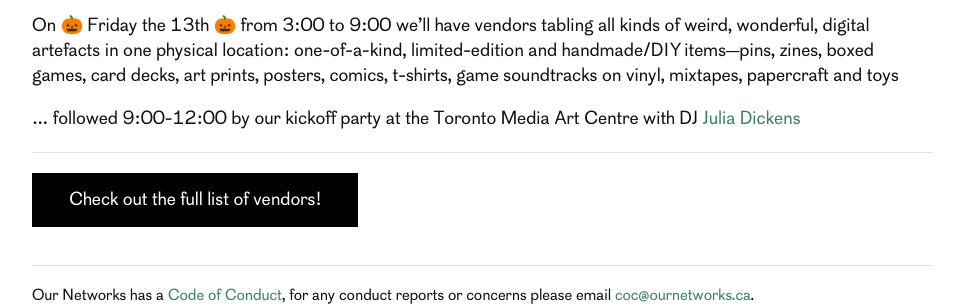
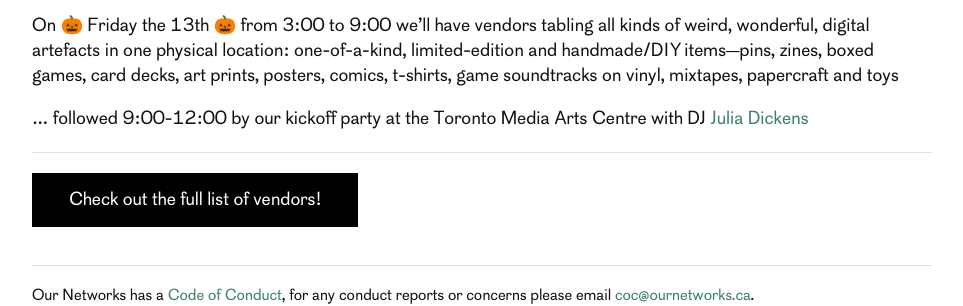
Before and after one commit to ournetworks/ournetworks.ca, a Jekyll site: the page built from yami-ichi.md, in a window 1280 px wide and 1084 px high. Shown: the part 679-985 px from the top of the window, without its empty margins (158-1121 px from the left). Built offline with Jekyll 4.4.1, drawn with Linux system fonts in a browser that asks for light colours.

Commit message:
link fix

```diff
--- a/yami-ichi.md
+++ b/yami-ichi.md
@@ -64,7 +64,7 @@
 
 On 🎃 Friday the 13th 🎃 from 3:00 to 9:00 we'll have vendors tabling all kinds of weird, wonderful, digital artefacts in one physical location: one-of-a-kind, limited-edition and handmade/DIY items—pins, zines, boxed games, card decks, art prints, posters, comics, t-shirts, game soundtracks on vinyl, mixtapes, papercraft and toys
 
-... followed 9:00-12:00 by our kickoff party at the Toronto Media Art Centre with DJ <a hred="https://soundcloud.com/the-loving-echo">Julia Dickens</a>
+... followed 9:00-12:00 by our kickoff party at the Toronto Media Arts Centre with DJ <a href="https://soundcloud.com/the-loving-echo">Julia Dickens</a>
 
 ***
 
```
